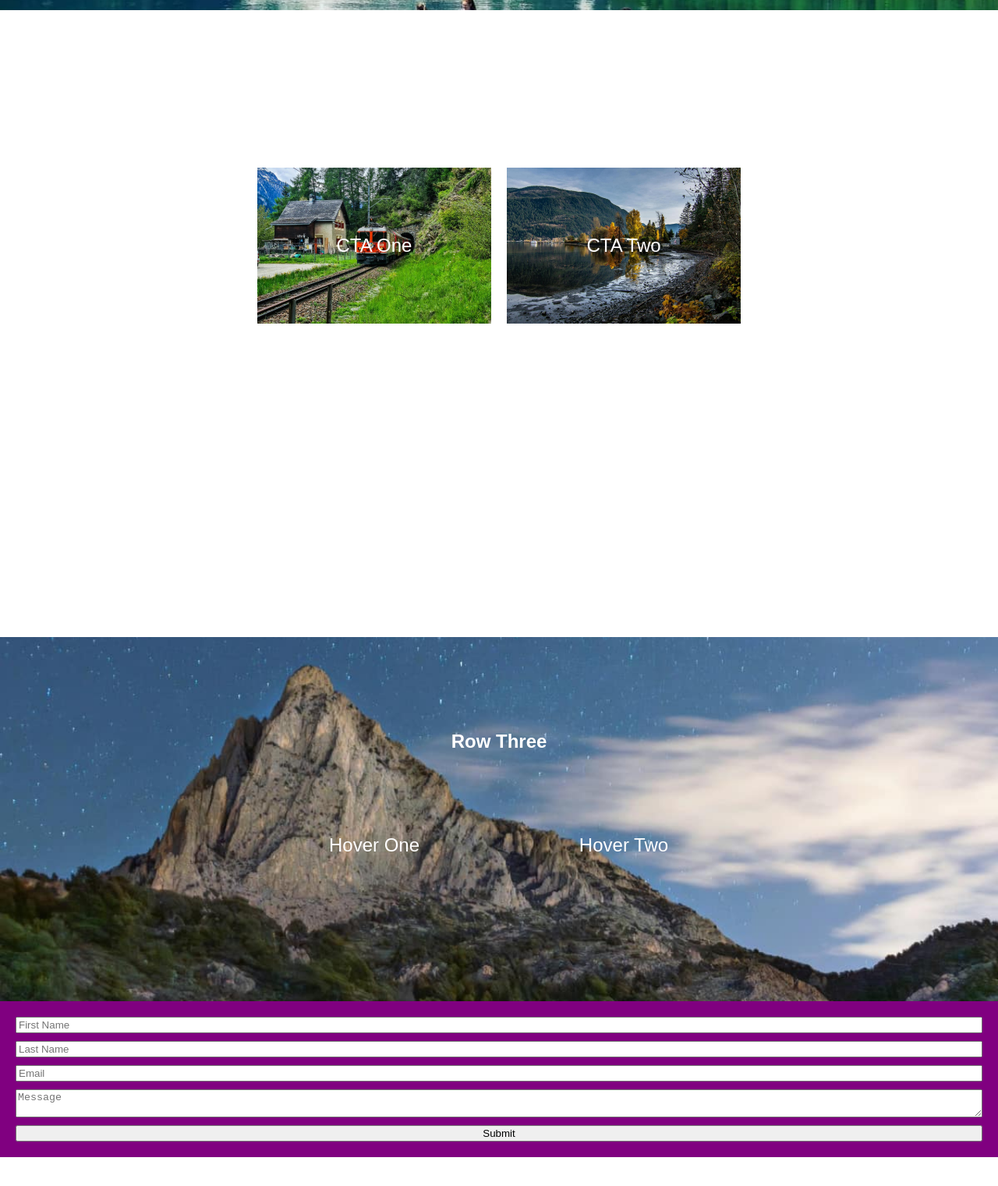
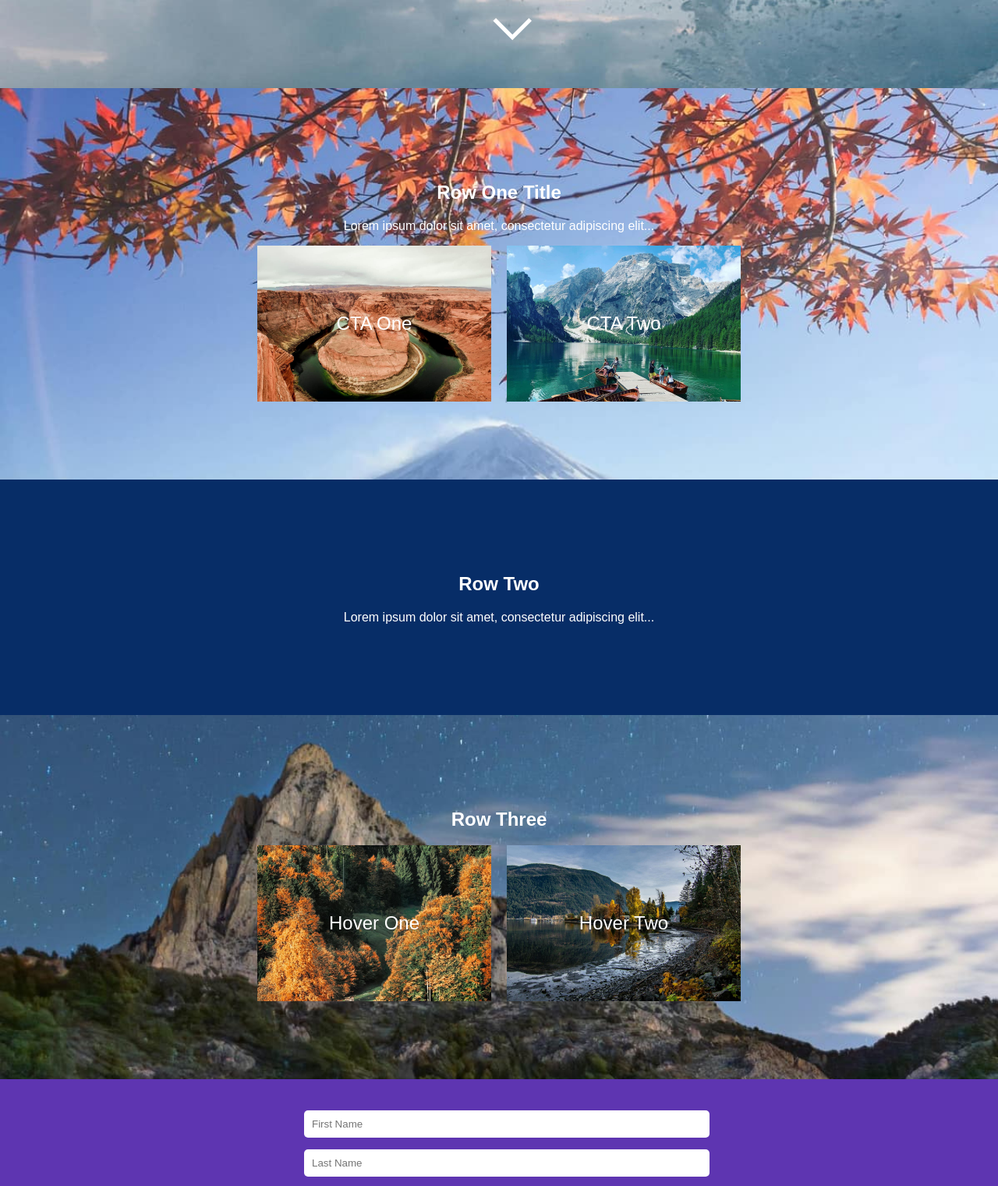
Before and after one commit to Zafood/Interface-Design---Assignment-4, a plain HTML site: page index.html in a window 1280 px wide. Shown: the part 387-1908 px from the top of the page at 78% size. Drawn offline with Linux system fonts and the light colour scheme; files that its build step writes are made by us from their sources.

Commit message:
Update styles.css

```diff
--- a/css/styles.css
+++ b/css/styles.css
@@ -5,12 +5,13 @@ body {
   padding: 0;
   text-align: center;
   color: white;
+  background-color: #072d67;
 }
 
 /* Hero Section */
 .hero {
-  background: url("../4.jpg") center/cover no-repeat;
-  height: 400px;
+  background: url("1.jpg") center/cover no-repeat;
+  height: 500px;
   position: relative;
 }
 
@@ -20,13 +21,34 @@ body {
   left: 50%;
   transform: translate(-50%, -50%);
   color: white;
-  font-size: 2rem;
+  font-size: 2.5rem;
   text-align: center;
+}
+
+.arrow {
+  width: 30px;
+  height: 30px;
+  border-left: 5px solid white;
+  border-bottom: 5px solid white;
+  transform: rotate(-45deg);
+  position: absolute;
+  bottom: -50px;
+  left: 50%;
+  animation: bounce 1.5s infinite;
+}
+
+@keyframes bounce {
+  0%, 100% {
+    transform: translateY(0) rotate(-45deg);
+  }
+  50% {
+    transform: translateY(10px) rotate(-45deg);
+  }
 }
 
 /* Row One */
 .row-one {
-  background: url("../.jpg") center/cover no-repeat;
+  background: url("2.jpg") center/cover no-repeat;
   padding: 100px 20px;
 }
 
@@ -46,24 +68,31 @@ body {
   background-size: cover;
   background-position: center;
   position: relative;
+  transition: transform 0.3s ease, box-shadow 0.3s ease;
 }
 
 .cta-one {
-  background-image: url("../10.jpg");
+  background-image: url("3.jpg");
 }
 
 .cta-two {
-  background-image: url("../7.jpg");
+  background-image: url("4.jpg");
+}
+
+.cta:hover {
+  transform: scale(1.1);
+  box-shadow: 0px 4px 10px rgba(255, 255, 255, 0.5);
 }
 
 /* Row Two */
 .row-two {
+  background-color: #072d67;
   padding: 100px 20px;
 }
 
 /* Row Three */
 .row-three {
-  background: url("../5.jpg") center/cover no-repeat;
+  background: url("5.jpg") center/cover no-repeat;
   padding: 100px 20px;
 }
 
@@ -83,32 +112,64 @@ body {
   background-size: cover;
   background-position: center;
   position: relative;
+  transition: transform 0.3s ease, filter 0.3s ease;
 }
 
 .hover-one {
+  background-image: url("6.jpg");
 }
 
 .hover-two {
+  background-image: url("7.jpg");
+}
+
+.hover:hover {
+  transform: scale(1.1);
+  filter: brightness(1.2);
 }
 
 /* Contact Section */
 .contact {
-  background: purple;
-  padding: 20px;
+  background: #5e35b1;
+  padding: 40px;
 }
 
 form {
   display: flex;
   flex-direction: column;
-  gap: 10px;
+  gap: 15px;
+  max-width: 500px;
+  margin: auto;
 }
 
+input, textarea {
+  width: 100%;
+  padding: 10px;
+  border: none;
+  border-radius: 5px;
+}
+
+button {
+  padding: 15px;
+  background: #0e0e0e;
+  color: #f4f4f4;
+  border: none;
+  cursor: pointer;
+  transition: background 0.3s ease;
+}
+
+button:hover {
+  background: #072d67;
+}
+
+/* Footer */
 footer {
   padding: 50px;
+  background: #0e0e0e;
 }
 
 .footer-logo {
-  background: url("../logo.png") center/cover no-repeat;
+  background: url("logo.png") center/cover no-repeat;
   width: 100px;
   height: 100px;
   margin: auto;
```
